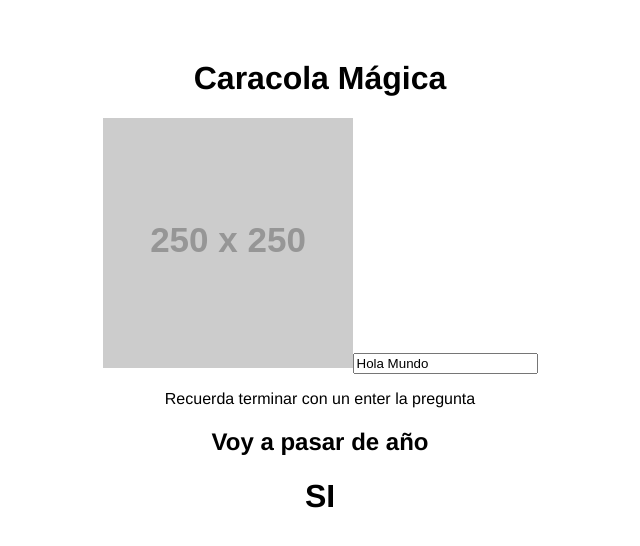
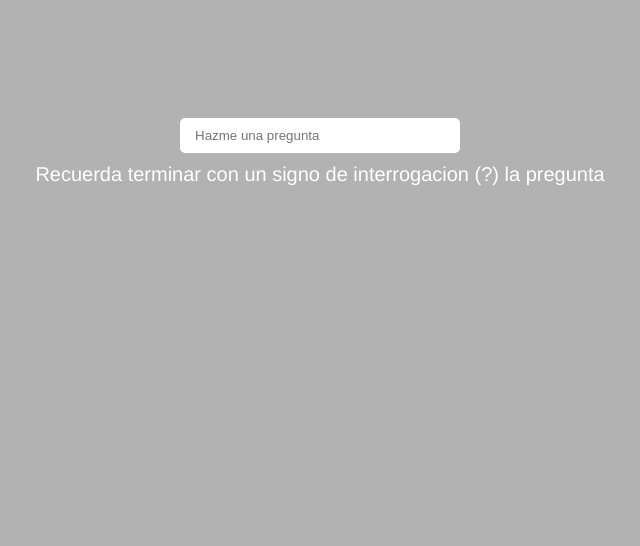
Before and after one commit to cdarboleda/pw_u2_v_p4_ca_cm, a Vue app: page / in a window 1280 px wide. Shown: the top 546 px of the page, without its empty margins (320-960 px from the left). Built offline with nearby package versions, Linux system fonts and the light colour scheme.

Commit message:
Taller 21: API, Watch y fetch

```diff
--- a/src/components/CaracolaMagica.vue
+++ b/src/components/CaracolaMagica.vue
@@ -1,28 +1,88 @@
 <template>
   <h1>Caracola Mágica</h1>
-  <img src="https://via.placeholder.com/250" alt="No se puede presentar">
-  <input v-model = pregunta type="text" placeholder="Hazme una pregunta">
-  <p>Recuerda terminar con un enter la pregunta</p>
+  <img v-if="urlImagen" :src="urlImagen" alt="No se puede presentar">
+  <div class="bg-dark"></div>
+  <div class="container">
+    <input v-model=pregunta type="text" placeholder="Hazme una pregunta">
+    <p>Recuerda terminar con un signo de interrogacion (?) la pregunta</p>
 
-  <div>
-    <h2>Voy a pasar de año</h2>
-    <h1>SI</h1>
+    <div>
+      <h2>{{ pregunta }}</h2>
+      <h1>{{ respuesta }}</h1>
+    </div>
   </div>
-
 </template>
 
 <script>
 export default {
 
-    data() {
-        return{
-            pregunta : 'Hola Mundo'
-        }
+  data() {
+    return {
+      pregunta: '',
+      respuesta: '',
+      urlImagen: null,
     }
+  },
+  watch: {
+    pregunta(value, oldValue) {
+      console.log(value);
+      console.log(oldValue);
+
+      //Valida si el valor nuevo incluye el signo de ?
+      if (value.includes('?')) {
+        console.log('Consumir el API');
+        this.consumirAPI()
+      }
+    }
+  },
+  methods: {
+    async consumirAPI() {
+      const { answer, image } = await fetch('https://yesno.wtf/api').then(r => r.json())
+      this.respuesta = answer;
+      this.urlImagen = image;
+      console.log(this.respuesta)
+      console.log(this.urlImagen)
+    }
+  }
 
 }
 </script>
 
 <style>
 
+img, .bg-dark {
+  height: 100vh;
+  width: 100vw;
+  left: 0px;
+  max-width: 100%;
+  max-height: 100%;
+  position: fixed;
+  top: 0px;
+
+}
+
+.bg-dark{
+  background-color: rgba(0, 0, 0, 0.3);
+}
+
+.container {
+  position: relative;
+
+}
+
+input {
+  width: 250px;
+  padding: 10px 15px;
+  border-radius: 5px;
+  border: none;
+}
+
+p, h1, h2 {
+  color: white;
+}
+
+p{
+  font-size: 20px;
+  margin-top: 10px;
+}
 </style>
```
